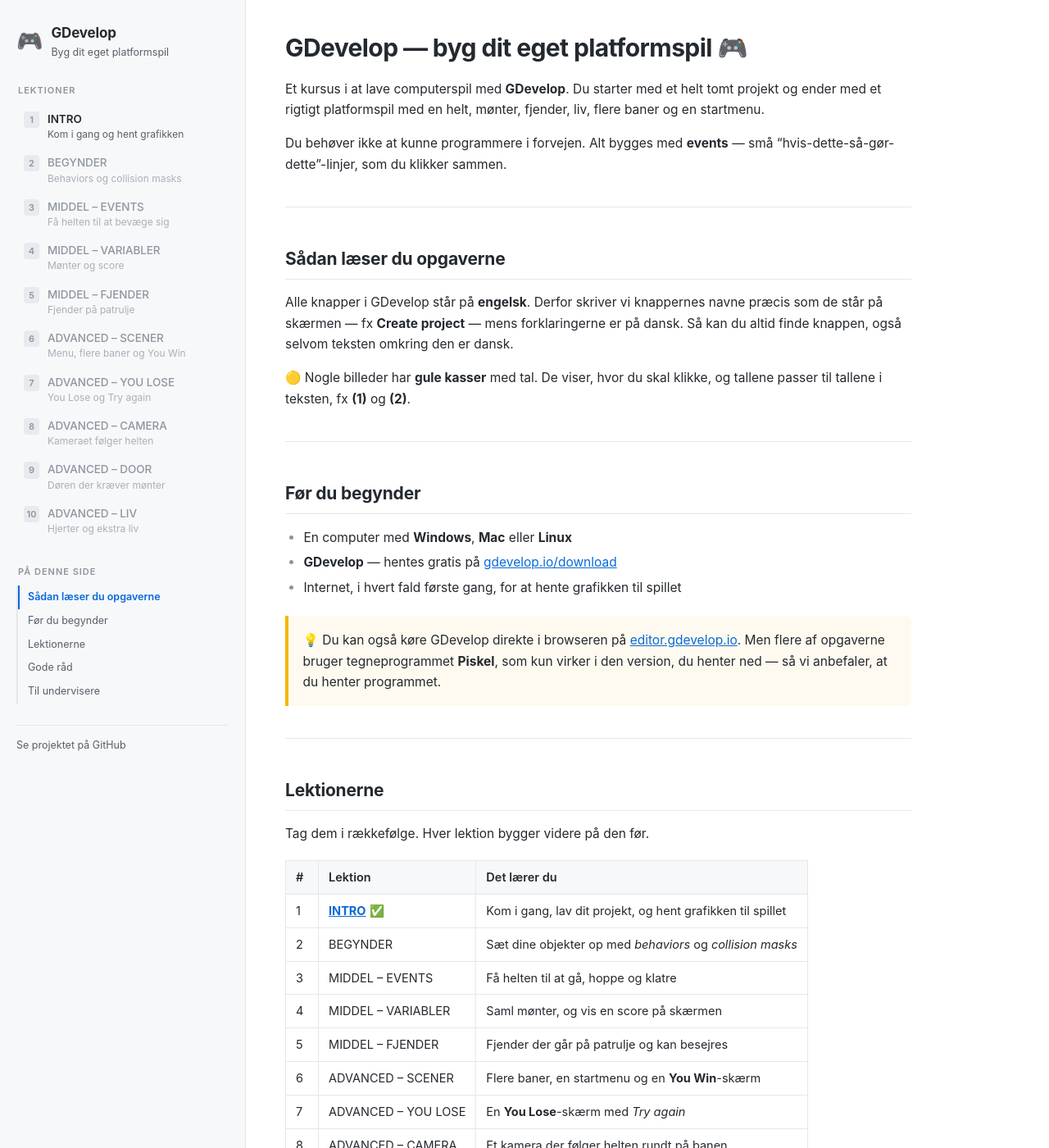
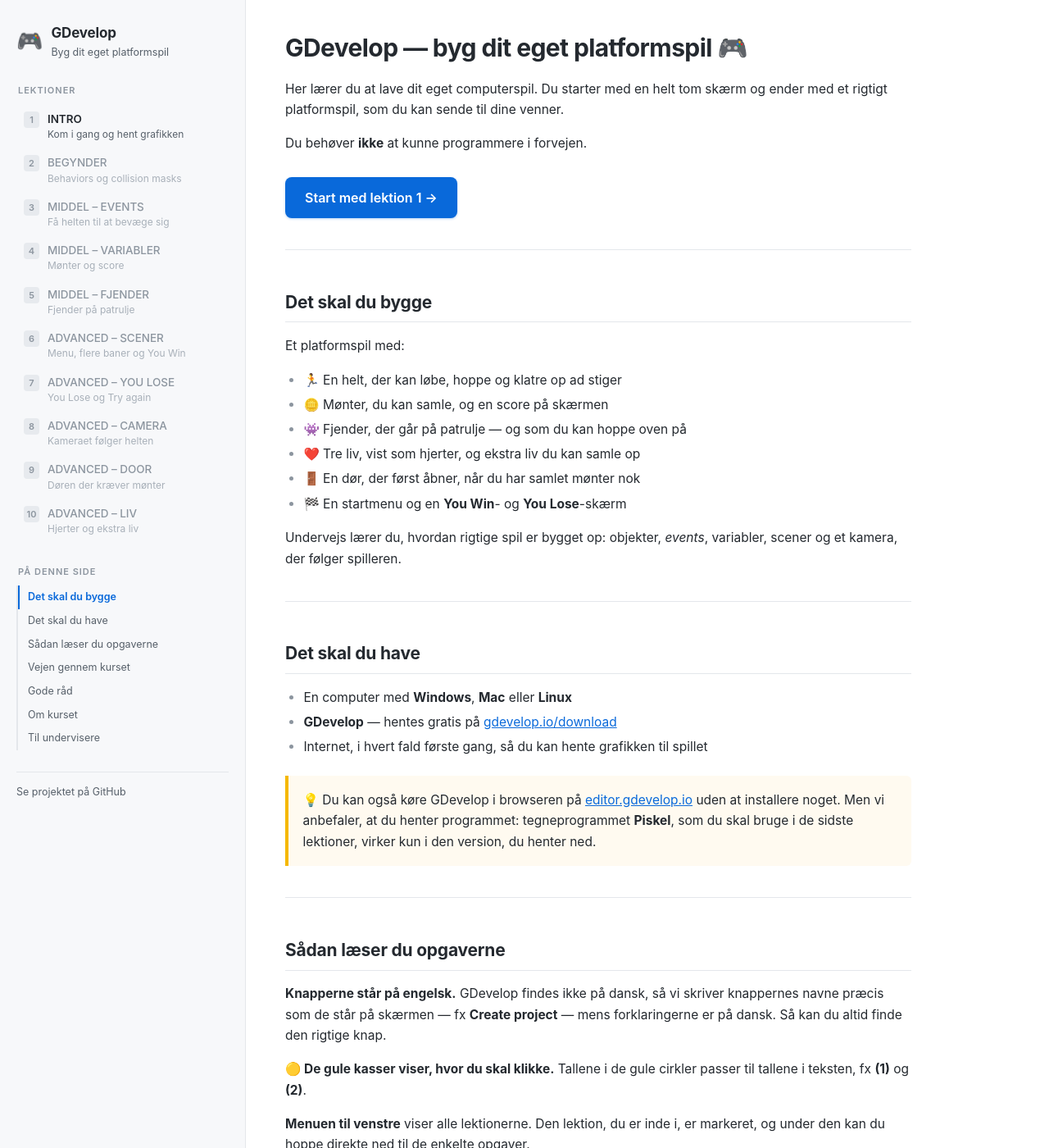
Before and after one commit to plolle/codingpirates, a Jekyll site: the page built from gdevelop/README.md, in a window 1280 px wide and 1400 px high. Shown: the whole window at 82% size. Built offline with Jekyll 4.4.1, drawn with Linux system fonts in a browser that asks for light colours; our own code applies the rules of GitHub Pages for plain Markdown files; some of the changed text lies outside the part shown.

Commit message:
Rework the course start page and credit the original
The start page duplicated the sidebar with a ten-row lesson table, and its link
to tools/ returned 404 because tools is excluded from the Jekyll build.

Replace it with a landing page: what the finished game contains, what you need,
how to read the lessons, and a start button. The lesson-by-lesson list is left
to the sidebar, which already tracks which lessons are written.

Credit the original mom2day.dk course on the start page and in the intro lesson.

Co-Authored-By: Claude Opus 5 (1M context) <noreply@anthropic.com>

```diff
--- a/assets/css/style.scss
+++ b/assets/css/style.scss
@@ -226,6 +226,21 @@ body {
 .content li input[type="checkbox"] { margin-right: 0.45em; }
 .content ul:has(input[type="checkbox"]) { list-style: none; padding-left: 0.2em; }
 
+/* ---------- Kom-i-gang-knap paa forsiden ---------- */
+.content .cta { margin: 1.8em 0 0.5em; }
+.content .cta a {
+  display: inline-block;
+  padding: 12px 24px;
+  background: var(--accent);
+  color: #fff;
+  font-size: 16px;
+  font-weight: 600;
+  text-decoration: none;
+  border-radius: 8px;
+  box-shadow: 0 1px 3px rgba(9,105,218,0.3);
+}
+.content .cta a:hover { background: #0757ba; }
+
 /* ---------- Forrige / naeste ---------- */
 .pager {
   display: flex;
--- a/gdevelop/README.md
+++ b/gdevelop/README.md
@@ -1,56 +1,68 @@
 # GDevelop — byg dit eget platformspil 🎮
 
-Et kursus i at lave computerspil med **GDevelop**. Du starter med et helt tomt projekt og
-ender med et rigtigt platformspil med en helt, mønter, fjender, liv, flere baner og en
-startmenu.
+Her lærer du at lave dit eget computerspil. Du starter med en helt tom skærm og ender med
+et rigtigt platformspil, som du kan sende til dine venner.
 
-Du behøver ikke at kunne programmere i forvejen. Alt bygges med **events** — små
-"hvis-dette-så-gør-dette"-linjer, som du klikker sammen.
+Du behøver **ikke** at kunne programmere i forvejen.
+
+<p class="cta"><a href="01-intro/">Start med lektion 1 &rarr;</a></p>
+
+---
+
+## Det skal du bygge
+
+Et platformspil med:
+
+- 🏃 En helt, der kan løbe, hoppe og klatre op ad stiger
+- 🪙 Mønter, du kan samle, og en score på skærmen
+- 👾 Fjender, der går på patrulje — og som du kan hoppe oven på
+- ❤️ Tre liv, vist som hjerter, og ekstra liv du kan samle op
+- 🚪 En dør, der først åbner, når du har samlet mønter nok
+- 🏁 En startmenu og en **You Win**- og **You Lose**-skærm
+
+Undervejs lærer du, hvordan rigtige spil er bygget op: objekter, *events*, variabler,
+scener og et kamera, der følger spilleren.
+
+---
+
+## Det skal du have
+
+- En computer med **Windows**, **Mac** eller **Linux**
+- **GDevelop** — hentes gratis på [gdevelop.io/download](https://gdevelop.io/download)
+- Internet, i hvert fald første gang, så du kan hente grafikken til spillet
+
+> 💡 Du kan også køre GDevelop i browseren på
+> [editor.gdevelop.io](https://editor.gdevelop.io) uden at installere noget. Men vi
+> anbefaler, at du henter programmet: tegneprogrammet **Piskel**, som du skal bruge i de
+> sidste lektioner, virker kun i den version, du henter ned.
 
 ---
 
 ## Sådan læser du opgaverne
 
-Alle knapper i GDevelop står på **engelsk**. Derfor skriver vi knappernes navne præcis som
-de står på skærmen — fx **Create project** — mens forklaringerne er på dansk. Så kan du
-altid finde knappen, også selvom teksten omkring den er dansk.
+**Knapperne står på engelsk.** GDevelop findes ikke på dansk, så vi skriver knappernes
+navne præcis som de står på skærmen — fx **Create project** — mens forklaringerne er på
+dansk. Så kan du altid finde den rigtige knap.
 
-🟡 Nogle billeder har **gule kasser** med tal. De viser, hvor du skal klikke, og tallene
-passer til tallene i teksten, fx **(1)** og **(2)**.
+**🟡 De gule kasser viser, hvor du skal klikke.** Tallene i de gule cirkler passer til
+tallene i teksten, fx **(1)** og **(2)**.
+
+**Menuen til venstre** viser alle lektionerne. Den lektion, du er inde i, er markeret, og
+under den kan du hoppe direkte ned til de enkelte opgaver.
 
 ---
 
-## Før du begynder
+## Vejen gennem kurset
 
-- En computer med **Windows**, **Mac** eller **Linux**
-- **GDevelop** — hentes gratis på [gdevelop.io/download](https://gdevelop.io/download)
-- Internet, i hvert fald første gang, for at hente grafikken til spillet
+Tag lektionerne i rækkefølge — hver bygger videre på den før.
 
-> 💡 Du kan også køre GDevelop direkte i browseren på
-> [editor.gdevelop.io](https://editor.gdevelop.io). Men flere af opgaverne bruger
-> tegneprogrammet **Piskel**, som kun virker i den version, du henter ned — så vi anbefaler,
-> at du henter programmet.
+| Del | Lektioner | Det handler om |
+|---|---|---|
+| **Kom i gang** | 1–2 | Lav projektet, hent grafikken, og gør helten og platformene klar |
+| **Middel** | 3–5 | Få helten til at bevæge sig, saml mønter med score, og lav fjender |
+| **Advanced** | 6–10 | Flere baner, menu, kamera, en låst dør og liv med hjerter |
 
----
-
-## Lektionerne
-
-Tag dem i rækkefølge. Hver lektion bygger videre på den før.
-
-| # | Lektion | Det lærer du |
-|---|---|---|
-| 1 | **[INTRO](01-intro/)** ✅ | Kom i gang, lav dit projekt, og hent grafikken til spillet |
-| 2 | BEGYNDER | Sæt dine objekter op med *behaviors* og *collision masks* |
-| 3 | MIDDEL – EVENTS | Få helten til at gå, hoppe og klatre |
-| 4 | MIDDEL – VARIABLER | Saml mønter, og vis en score på skærmen |
-| 5 | MIDDEL – FJENDER | Fjender der går på patrulje og kan besejres |
-| 6 | ADVANCED – SCENER | Flere baner, en startmenu og en **You Win**-skærm |
-| 7 | ADVANCED – YOU LOSE | En **You Lose**-skærm med *Try again* |
-| 8 | ADVANCED – CAMERA | Et kamera der følger helten rundt på banen |
-| 9 | ADVANCED – DOOR | En dør der først åbner, når du har mønter nok |
-| 10 | ADVANCED – LIV | Tre liv med hjerter, og liv du kan samle op |
-
-Lektion 2–10 er på vej. ✅ betyder, at lektionen er klar.
+De lektioner, der er grå i menuen til venstre, er ikke skrevet færdig endnu.
 
 ---
 
@@ -58,17 +70,32 @@ Lektion 2–10 er på vej. ✅ betyder, at lektionen er klar.
 
 - **Gem ofte.** Tryk **Ctrl + S**, hver gang du har lavet noget, der virker.
 - **Prøv spillet tidligt.** Tryk **Preview** ofte i stedet for at bygge længe i blinde.
-- **Der er ingen dumme fejl.** Går noget i stykker, så fortryd med **Ctrl + Z** og prøv igen.
-- **Byg videre.** Når du er færdig med kurset, er spillet dit. Lav flere baner, nye fjender
-  eller din helt egen grafik.
+- **Der er ingen dumme fejl.** Går noget i stykker, så fortryd med **Ctrl + Z**, og prøv igen.
+- **Spørg din nabo.** Tit kan man se en andens fejl hurtigere end sin egen.
+- **Byg videre.** Når kurset er slut, er spillet dit. Lav flere baner, nye fjender eller
+  din helt egen grafik.
+
+---
+
+## Om kurset
+
+Opgaverne bygger på det oprindelige GDevelop-forløb fra
+**[mom2day.dk/gdevelop](https://mom2day.dk/gdevelop)** — stor tak for et rigtig godt
+udgangspunkt. 🙏
+
+Denne udgave er skrevet om, så den passer til den version af GDevelop, der er ude nu:
+menuerne og knapperne har skiftet navn og plads flere steder siden det oprindelige forløb
+blev lavet.
 
 ---
 
 ## Til undervisere
 
-Kurset er skrevet til at kunne køres uden forberedelse: hver lektion er én mappe med en
-`README.md` og de skærmbilleder, der hører til.
+Hver lektion er én mappe med en `README.md` og de skærmbilleder, der hører til, så en
+lektion kan køres uden forberedelse.
 
-Værktøjerne i [`../tools/`](../tools/) bruges til at lave og vedligeholde
-skærmbillederne — se mappen for detaljer. De rå skærmbilleder uden markeringer ligger
-altid i `<lektion>/images/original/`, så markeringerne kan laves om eller fortrydes.
+Skærmbillederne har gule markeringer, der peger på den knap, opgaven handler om. De rå
+billeder uden markeringer ligger altid i `<lektion>/images/original/`, og markeringerne
+laves med scripterne i
+[`tools/`](https://github.com/plolle/codingpirates/tree/main/tools) — så de kan flyttes,
+laves om eller fjernes igen.
```
Also changed, not shown: gdevelop/01-intro/README.md (+5 -0 lines).
